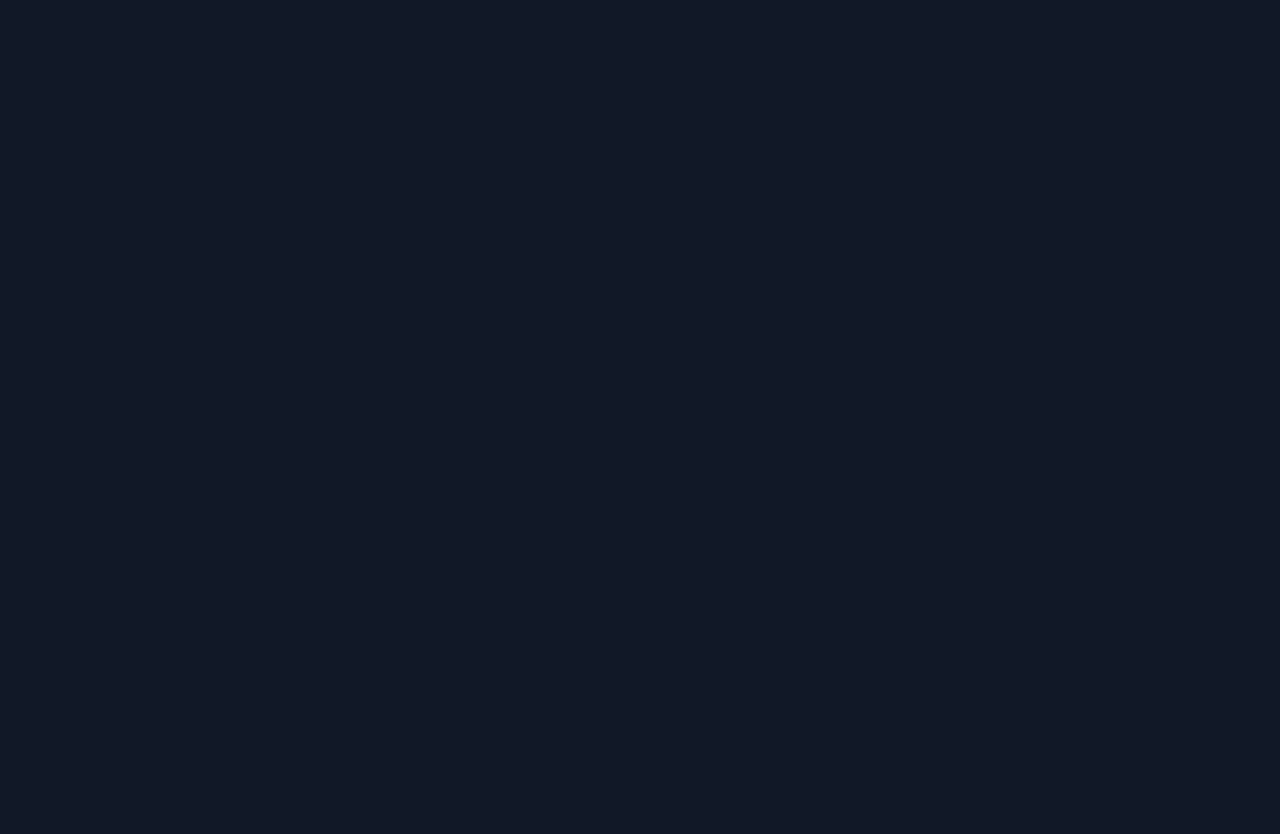
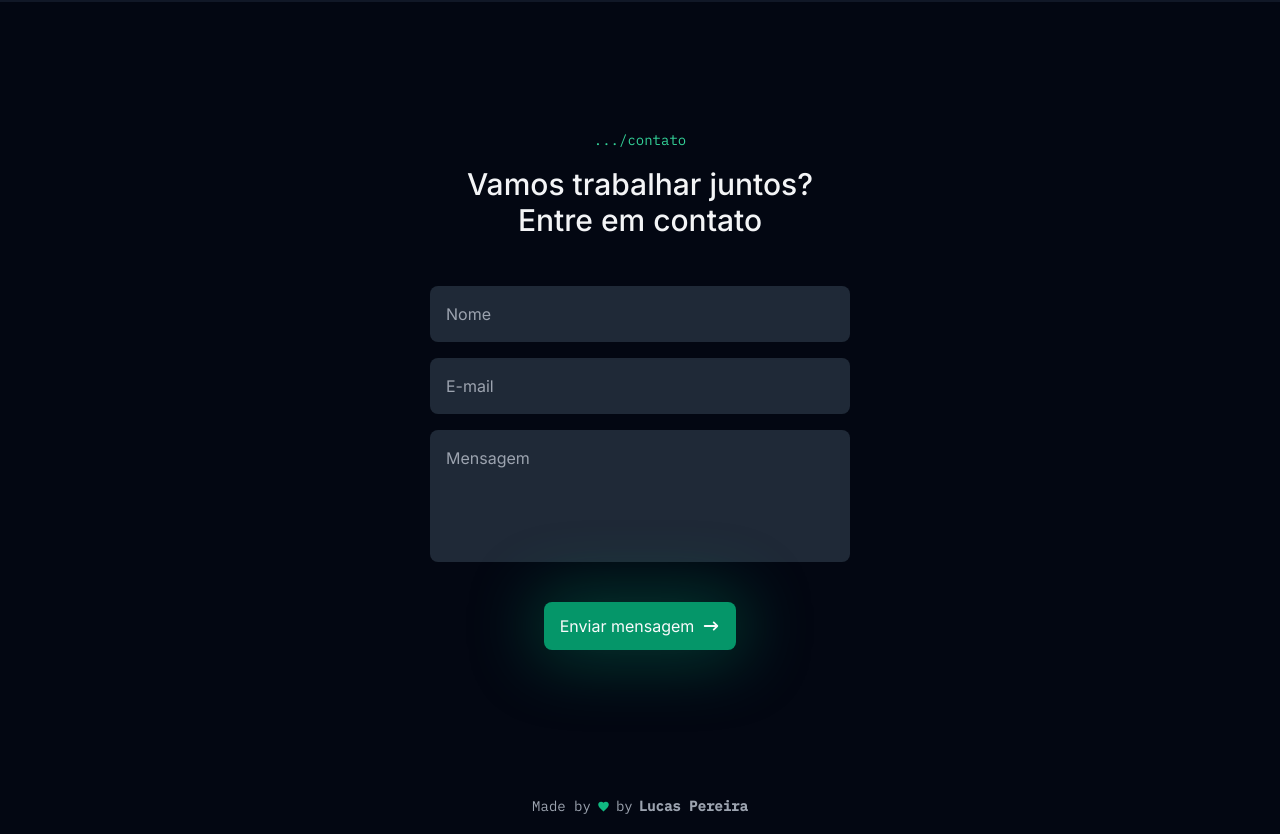
Before and after one commit to lukkspereiraa/Portifolio, a Next.js app: page / in a window 1280 px wide. Shown: the part 3120-3954 px from the top of the page. Before the commit the page ends 3122 px from the top, so only its background shows below. Built offline with nearby package versions, Linux system fonts and the light colour scheme.

Commit message:
add: imlementacao no layout.tsx

```diff
--- a/app/layout.tsx
+++ b/app/layout.tsx
@@ -2,6 +2,8 @@ import { Inter, IBM_Plex_Mono } from 'next/font/google'
 import './globals.css'
 import { ReactNode } from 'react'
 import { Header } from './components/header'
+import ContatcForm from './components/contect-form'
+import Footer from './components/footer'
 
 const inter = Inter({
   variable: '--font-inter',
@@ -20,6 +22,8 @@ export default function RootLayout({ children }: { children: ReactNode }) {
       <body>
         <Header/>
         {children}
+        <ContatcForm />
+        <Footer/>
       </body>
     </html>
   )
```
